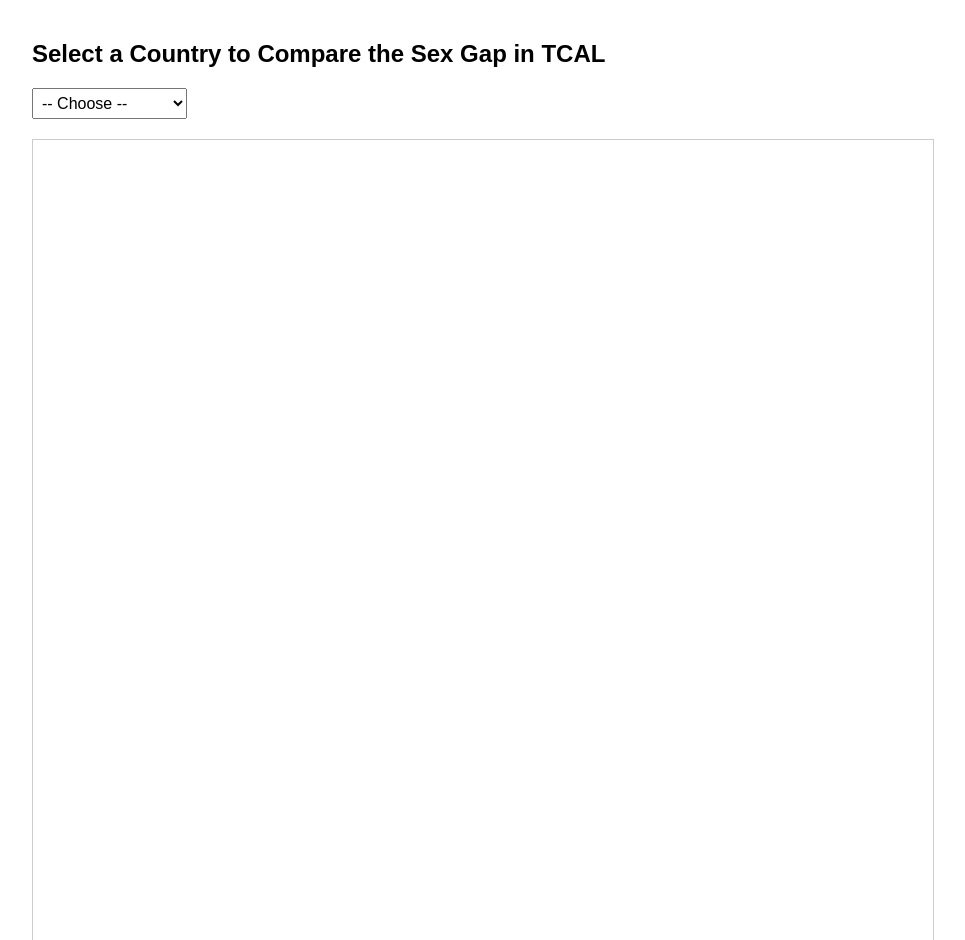
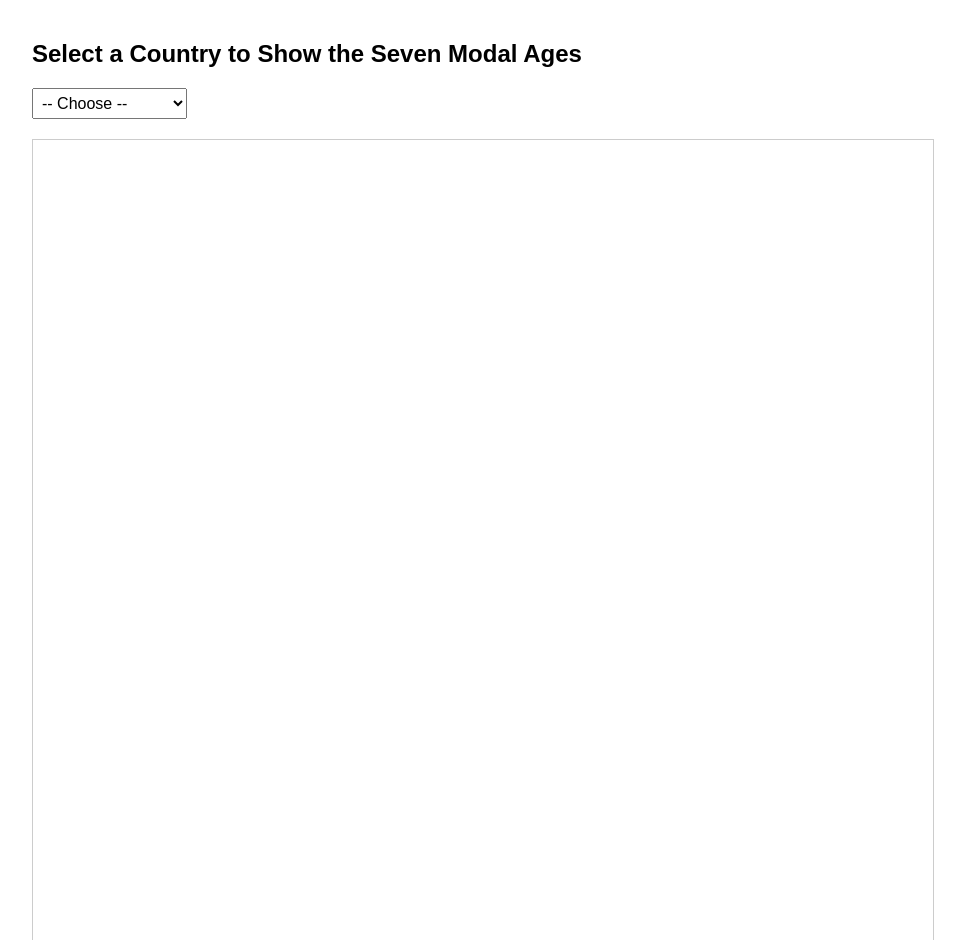
Before and after one commit to VCR1972/7Modes, a plain HTML site: page Index.html in a window 1280 px wide. Shown: the top 940 px of the page, without its empty margins (158-1123 px from the left). Drawn offline with Linux system fonts and the light colour scheme.

Commit message:
Update Index.html

```diff
--- a/Index.html
+++ b/Index.html
@@ -10,7 +10,7 @@
   </style>
 </head>
 <body>
-  <h2>Select a Country to Compare the Sex Gap in TCAL</h2>
+  <h2>Select a Country to Show the Seven Modal Ages</h2>
   <select onchange="loadPDF(this.value)">
     <option value="">-- Choose --</option>
 
```
